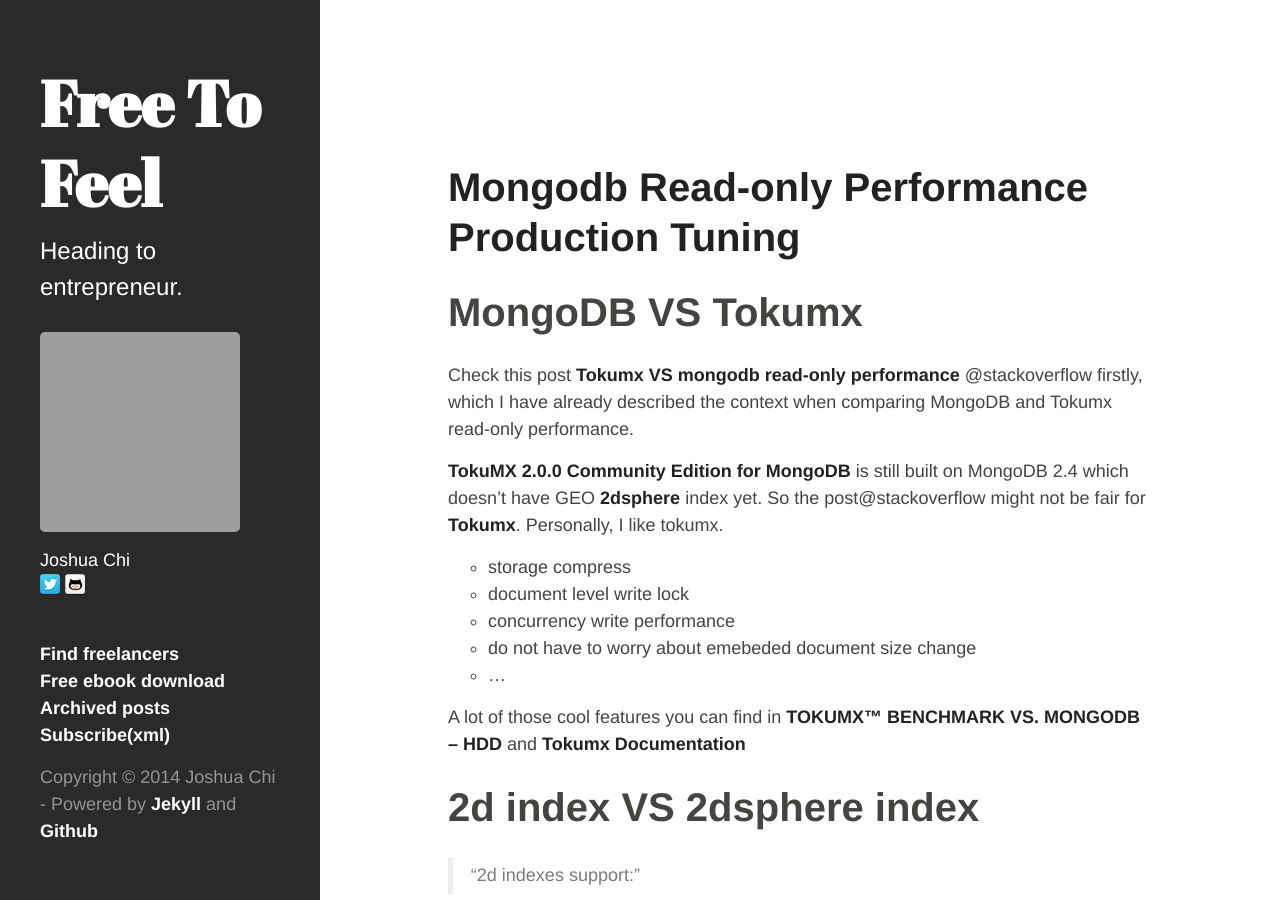
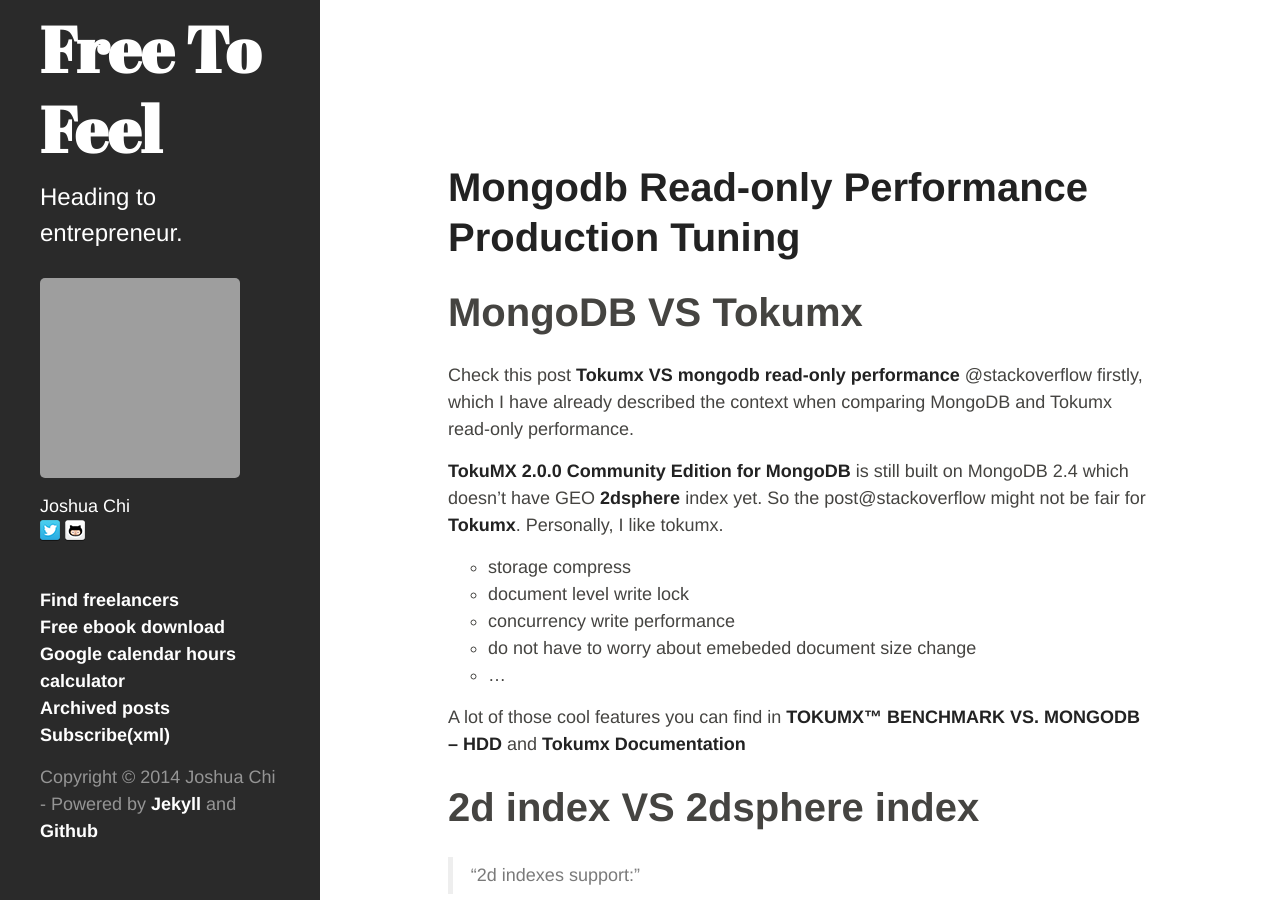
Before and after one commit to JoshuaChi/joshuachi.github.com, a Jekyll site: the page built from index.html, in a window 1280 px wide and 900 px high. Built offline with Jekyll 4.4.1, drawn with Linux system fonts in a browser that asks for light colours; Markdown is read by kramdown in place of the engine named in the settings; the list of posts is cut into pages by our own code; grey boxes are pictures that could not be loaded.

Commit message:
add one more link

```diff
--- a/_layouts/default.html
+++ b/_layouts/default.html
@@ -19,6 +19,7 @@
           <ul class="colophon-links">
             <li><a href="http://www.kiwitask.com/">Find freelancers</a></li>
             <li><a href="http://www.jieshuge.com/">Free ebook download</a></li>
+            <li><a href="http://www.freetofeel.com/google-calendar-hours/">Google calendar hours calculator</a></li>
             <li><a href='http://www.freetofeel.com/archives.html'> Archived posts</a>
             </li>
             <li><a href="http://freetofeel.com/atom.xml">Subscribe(xml)</a>
```
